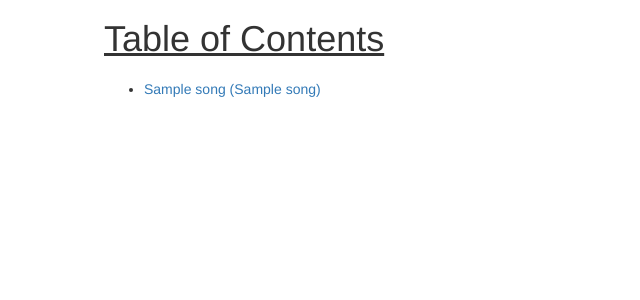
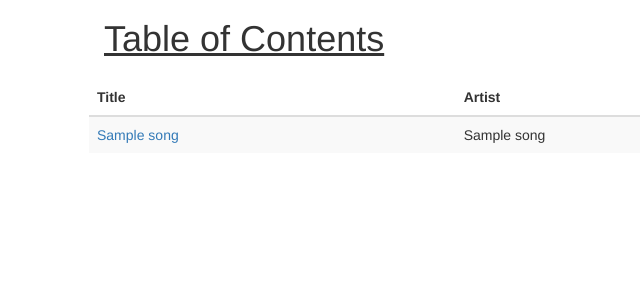
Before and after one commit to jsonreeder/whsongbook, a Flask app: template whsongbook/templates/toc.html in a window 1280 px wide. Shown: the part 51-351 px from the top of the page, without its empty margins (111-751 px from the left). Run offline with Flask 2, Linux system fonts and the light colour scheme; the template is opened without the code that fills it: most values are stand-ins (such as "Sample title", 1, 10 or a date in 2020); some libraries are stand-ins or nearby versions.

Commit message:
Switch to table
A much prettier way of displaying the information.

```diff
--- a/whsongbook/templates/toc.html
+++ b/whsongbook/templates/toc.html
@@ -3,9 +3,12 @@
 {% block content %}
 <h1>Table of Contents</h1>
 <br>
-<ul>
-    {% for song in songs %}
-        <li>{{ macros.list_song(song) }}</li>
-    {% endfor %}
-</ul>
+
+<div class="row">
+    <div>
+        <table class="table table-striped">
+{{macros.song_table(songs)}}
+        </table>
+    </div>
+</div>
 {% endblock %}
```
